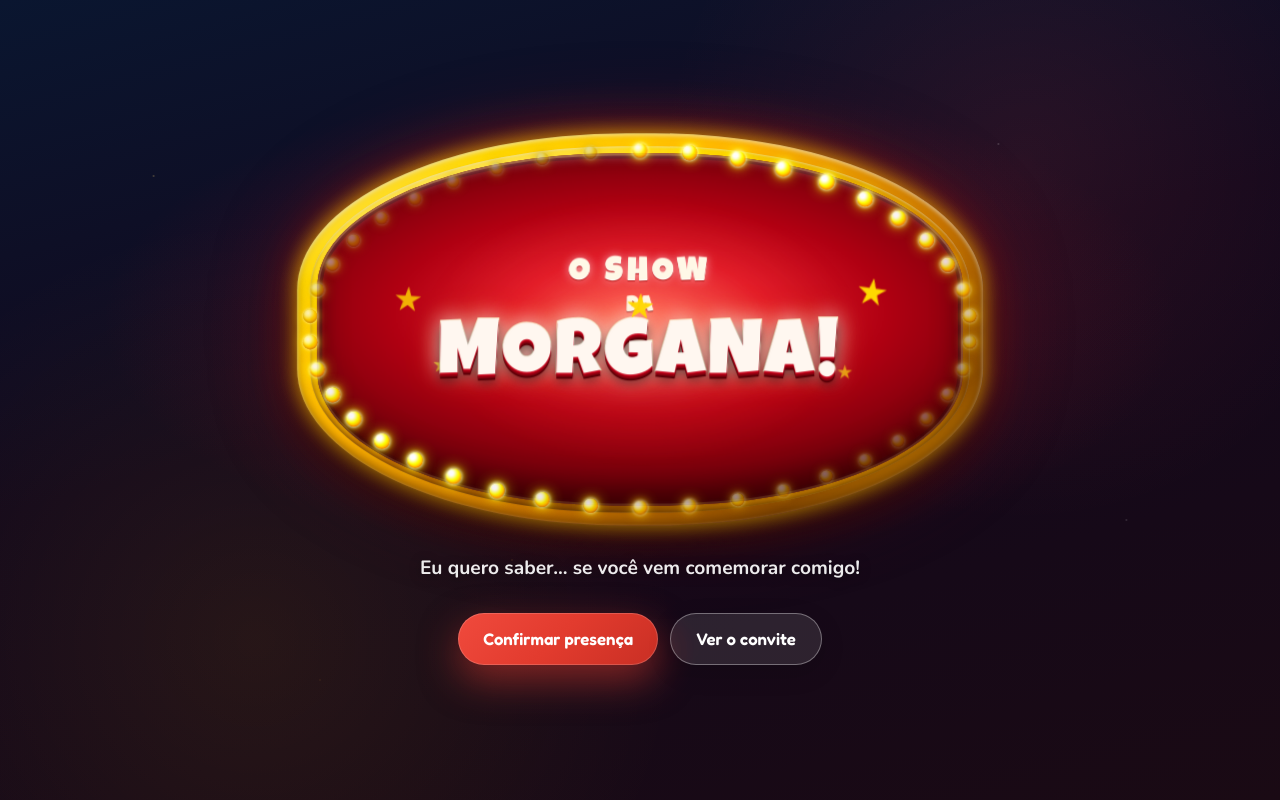
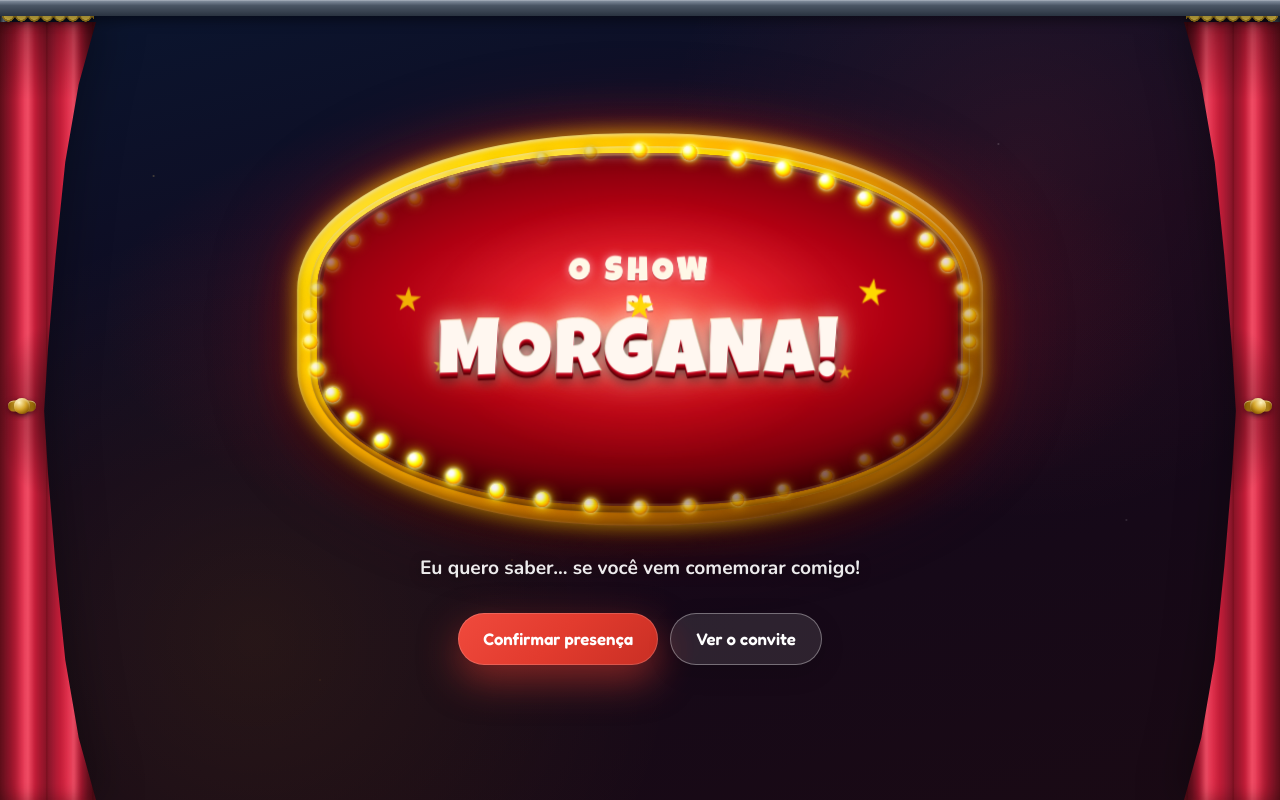
Before and after one commit to 0125mateus/show-da-morgana, a Flask app: page / in a window 1280 px wide. Run offline with Flask 3, Linux system fonts and the light colour scheme.

Commit message:
Keep theater curtains framing the show marquee on the homepage.
Co-authored-by: Cursor <cursoragent@cursor.com>

```diff
--- a/components/show-sign/show-sign.css
+++ b/components/show-sign/show-sign.css
@@ -29,7 +29,8 @@
     radial-gradient(circle at 80% 20%, rgba(255, 80, 80, 0.1), transparent 30%),
     linear-gradient(165deg, #0a1630 0%, #12081c 45%, #1a0a14 100%);
   position: relative;
-  z-index: 5;
+  /* Abaixo das cortinas abertas (z-index: 2) para elas emoldurarem a cena */
+  z-index: 1;
   overflow: hidden;
 }
 
@@ -49,7 +50,7 @@
 
 .show-sign-page__lead {
   position: relative;
-  z-index: 2;
+  z-index: 10; /* acima das cortinas abertas */
   margin: 0;
   text-align: center;
   color: rgba(255, 255, 255, 0.92);
@@ -63,7 +64,7 @@
 
 .show-sign-page__cta {
   position: relative;
-  z-index: 2;
+  z-index: 10; /* acima das cortinas abertas */
   display: flex;
   flex-wrap: wrap;
   justify-content: center;
@@ -80,7 +81,7 @@
 .show-sign {
   --sign-w: min(92vw, 680px);
   position: relative;
-  z-index: 2;
+  z-index: 10; /* letreiro no centro, acima das cortinas laterais */
   width: var(--sign-w);
   aspect-ratio: 1.75 / 1;
   border-radius: 48% / 40%;
--- a/static/css/style.css
+++ b/static/css/style.css
@@ -433,12 +433,14 @@ a:hover {
   color: rgba(255, 255, 255, 0.92);
 }
 
-body:has(.video-fullscreen) {
-  background: #0a1833;
+body:has(.video-fullscreen),
+body:has(.show-sign-page) {
+  background: #0a1630;
   overflow: hidden;
 }
 
-body:has(.video-fullscreen)::before {
+body:has(.video-fullscreen)::before,
+body:has(.show-sign-page)::before {
   display: none;
 }
 
```
